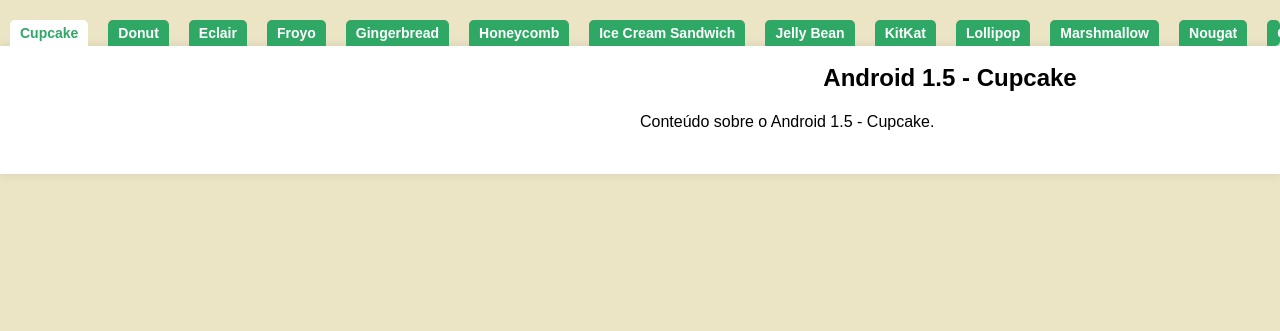
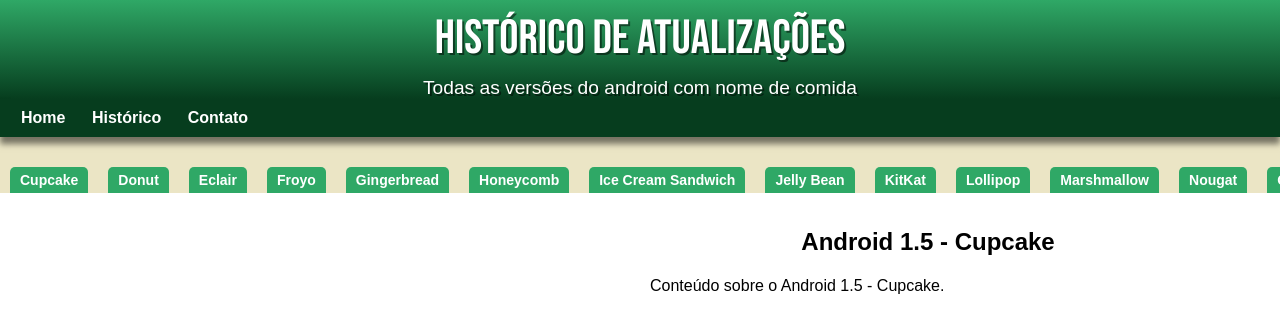
Before and after one commit to Adrian-Quindeler/web-projects, a plain HTML site: page Bugdroid/pag2/historico.html in a window 1280 px wide. Drawn offline with Linux system fonts and the light colour scheme.

Commit message:
posicionando as imagens e texto

```diff
--- a/Bugdroid/pag2/historico.html
+++ b/Bugdroid/pag2/historico.html
@@ -24,6 +24,14 @@
 </head>
 <body>
     <header>
+        <h1>Histórico de atualizações</h1>
+        <p>Todas as versões do android com nome de comida</p>
+    </header>
+    <nav class="header">
+        <a href="../index.html">Home</a>
+        <a href="pag2/historico.html">Histórico</a>
+        <a href="#">Contato</a>
+    </nav>
     <nav>
         <ul class="tabs">
             <li><a href="#" class="tab-link active" data-tab="tab-1">Cupcake</a></li>
@@ -42,7 +50,6 @@
             <li><a href="#" class="tab-link" data-tab="tab-14">Pie</a></li>
         </ul>
     </nav>
-    </header>
     <main>
         <div id="tab-1" class="tab-content active">
             <article>
@@ -57,6 +64,8 @@
             </article>
         </div>
         <div id="tab-3" class="tab-content">
+            <img class="doce" src="../imagens/ecalir.png" alt="Eclair">
+            <img class="android" src="../imagens/AndroidEclair.jpeg" alt="Android Eclair">
             <article>
                 <h1>Android 2.1 - Eclair</h1>
                 <p>Android Eclair, de 2010, foi lançado com o Nexus One, o primeiro telefone Nexus. O Google encerrou o suporte de mercado para Android 2.1 e versões anteriores em 30 de junho de 2017.</p>
@@ -72,7 +81,6 @@
                     <li>Pequenas alterações na API</li>
                 </ul>
             </article>
-            <img src="../imagens/ecalir.png" alt="Eclair">
         </div>
         <div id="tab-4" class="tab-content">
             <article>
--- a/Bugdroid/pag2/style_historico.css
+++ b/Bugdroid/pag2/style_historico.css
@@ -32,15 +32,53 @@
     font-family: var(--fonte-padrao);
 }
 
-header {
-    margin-top: 20px;
+header{
+    color: #FFF;
+    text-align: center;
+    padding-top: 10px;
+    text-shadow: 2px 2px 0 #00000080;
+    background-image: linear-gradient(var(--cor3), var(--cor5));
+}
+
+header h1{
+    font-size: 3em;
+    font-weight: normal;
+    margin-bottom: 10px;
+    font-family: var(--fonte-destaque);
+}
+
+header p{
+    margin: auto;
+    max-width: 500px;
+    font-size: 1.2em;
+}
+
+nav.header{
+    padding: 10px;
+    margin-bottom: 30px;
+    background-color: var(--cor5);
+    box-shadow: 0 7px 6px #00000080;
+}
+
+nav.header a{
+    color: #FFF;
+    padding: 11px;
+    font-weight: bold;
+    text-decoration: none;
+}
+
+nav.header a:hover{
+    color: var(--cor5);
+    border-radius: 7px;
+    transition-duration: 500ms;
+    background-color: var(--cor2);
 }
 
 nav ul {
+    margin: auto;
     display: flex;
     overflow-x: auto;
     list-style: none;
-    border-radius: 5px;
     white-space: nowrap;
     justify-content: space-around;
 }
@@ -61,31 +99,33 @@
     background-color: var(--cor3);
 }
 
-nav ul li a.active {
-    color: var(--cor3);
+main {
+    height: 100vh;
+    padding: 20px;
+    line-height: 1.5em;
     background-color: white;
 }
 
-main {
-    height: 100%;
-    padding: 20px;
-    line-height: 1.5em;
-    background-color: white;
-    box-shadow: 0px 0px 10px rgba(0, 0, 0, 0.1);
+main article{
+    top: 220px;
+    left: 50%;
+    width: 45vw;
+    padding: 10px;
+    position: absolute;
 }
 
-main article{
-    top: 10%;
-    left: 50%;
-    width: 50%;
-    position: relative;
+img.doce{
+    top: 200px;
+    left: 40px;
+    width: 40vw;
+    position: absolute;
 }
 
-main img{
-    left: 0;
-    top: 0;
-    width: 40%;
-    position: relative;
+img.android{
+    top: 60vw;
+    left: 40px;
+    width: 40vw;
+    position: absolute;
 }
 
 article h1, article h2{
@@ -108,3 +148,32 @@
 .tab-content.active {
     display: block;
 }
+
+@media (min-width: 1500px) {
+    main{
+        width: 1400px;
+        margin: auto;
+    }
+
+    article{
+        top: 220px;
+        left: 500px;
+        width: 500px;
+        padding: 10px;
+        position: relative;
+    }
+
+    img.doce{
+        top: 200px;
+        left: 40px;
+        width: 500px;
+        position: absolute;
+    }
+
+    img.android{
+        top: 800px;
+        left: 40px;
+        width: 500px;
+        position: absolute;
+    }
+}
--- a/Bugdroid/assets/style.css
+++ b/Bugdroid/style.css
@@ -32,7 +32,6 @@
 
 header{
     color: #FFF;
-    min-height: 150px;
     text-align: center;
     padding-top: 40px;
     text-shadow: 2px 2px 0 #00000080;
```
Also changed, not shown: Bugdroid/index.html (+2 -2 lines), Bugdroid/imagens/AndroidEclair.jpeg (added). Lines whose indentation alone changed are shown as unchanged.
